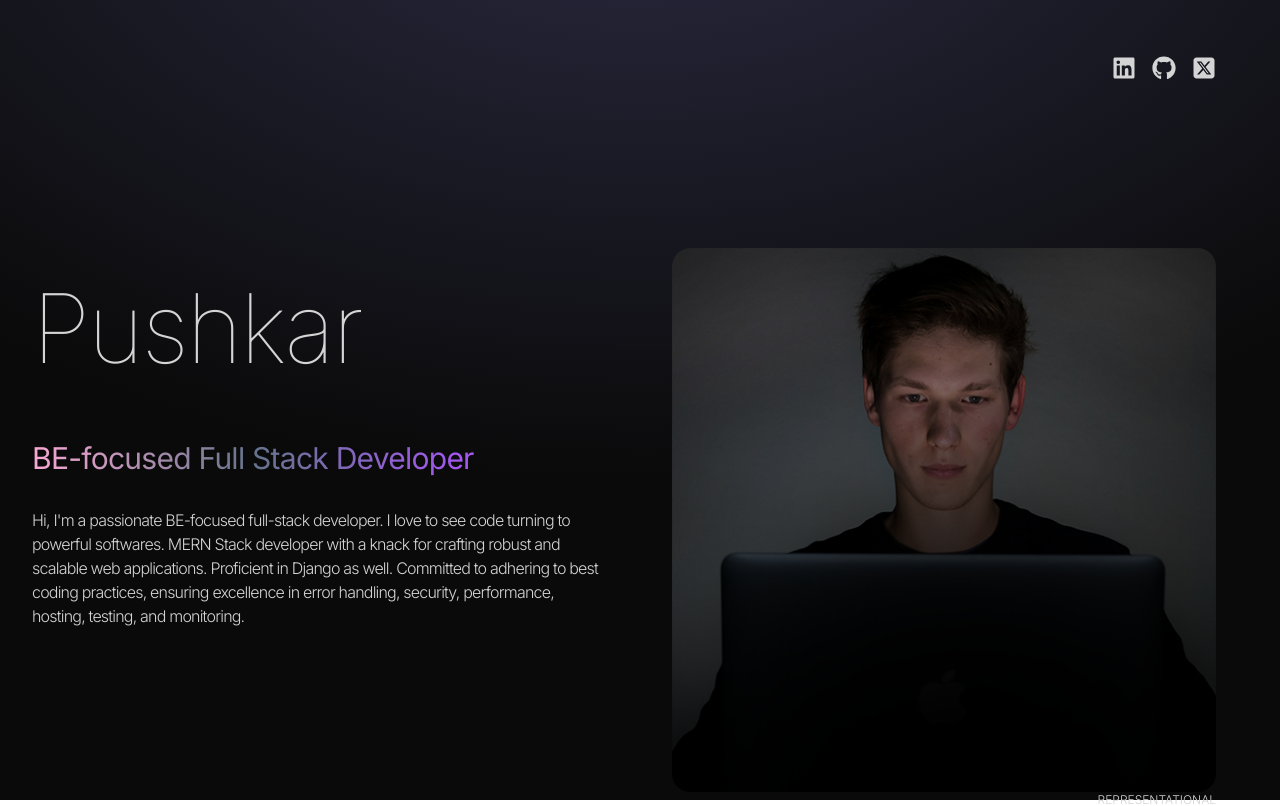
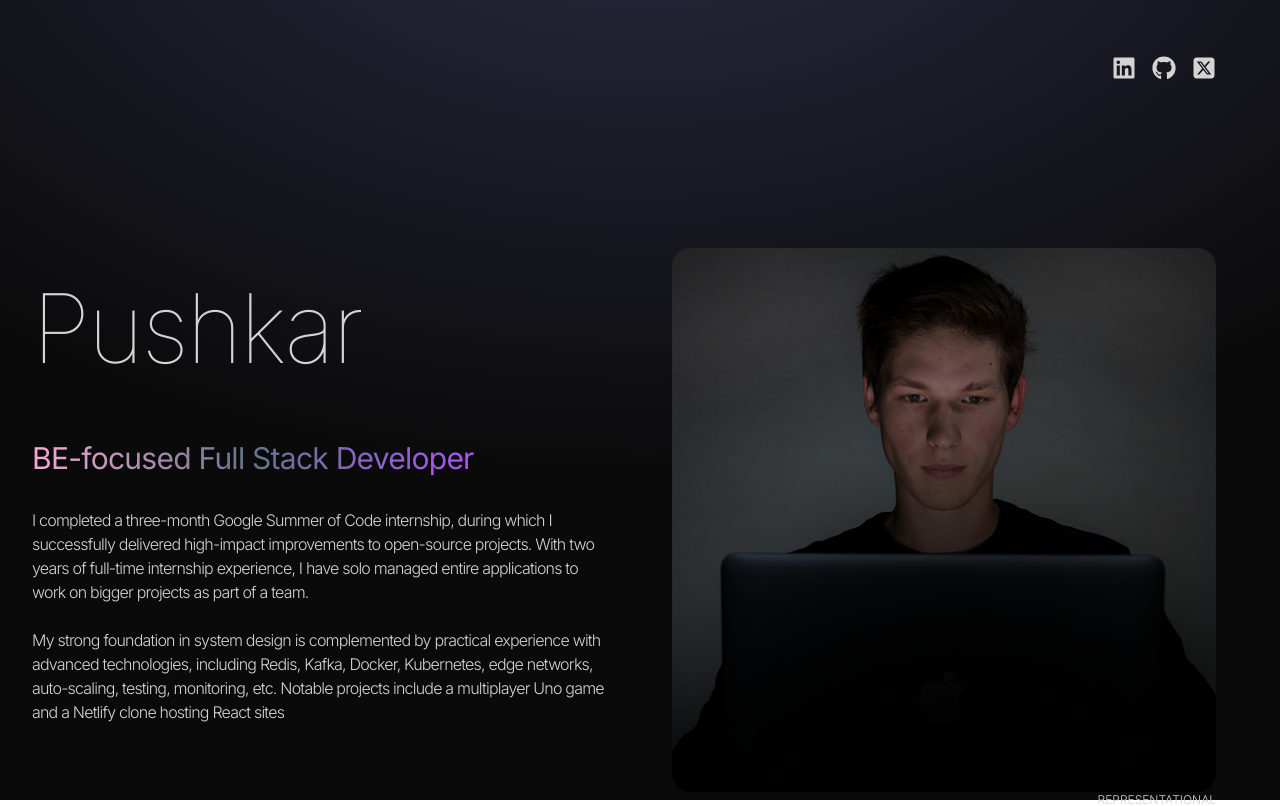
Before and after one commit to pushkar707/new-react-portfolio, a React (Vite) app: page / in a window 1280 px wide. Shown: the top 806 px of the page. Built offline with nearby package versions, Linux system fonts and the light colour scheme.

Commit message:
change: hero content

```diff
--- a/src/components/Hero.jsx
+++ b/src/components/Hero.jsx
@@ -38,8 +38,9 @@ const Hero = () => {
               initial="hidden"
               animate="visible"
               className="my-2 max-w-xl py-6 font-light tracking-tighter"
+              dangerouslySetInnerHTML={{__html: HERO_CONTENT}}
             >
-              {HERO_CONTENT}
+              {/* {HERO_CONTENT} */}
             </motion.p>
           </div>
         </div>
--- a/src/constants/index.js
+++ b/src/constants/index.js
@@ -3,7 +3,9 @@ import project2 from '../assets/projects/project-2.png';
 import project3 from '../assets/projects/project-3.png';
 import project4 from '../assets/projects/project-4.png';
 
-export const HERO_CONTENT = `Hi, I'm a passionate BE-focused full-stack developer. I love to see code turning to powerful softwares. MERN Stack developer with a knack for crafting robust and scalable web applications. Proficient in Django as well. Committed to adhering to best coding practices, ensuring excellence in error handling, security, performance, hosting, testing, and monitoring.`;
+export const HERO_CONTENT = `I completed a three-month Google Summer of Code internship, during which I successfully delivered high-impact improvements to open-source projects. With two years of full-time internship experience, I have solo managed entire applications to work on bigger projects as part of a team.
+<br/><br/>
+My strong foundation in system design is complemented by practical experience with advanced technologies, including Redis, Kafka, Docker, Kubernetes, edge networks, auto-scaling, testing, monitoring, etc. Notable projects include a multiplayer Uno game and a Netlify clone hosting React sites`;
 
 export const ABOUT_TEXT = `I am a dedicated and versatile full stack developer with a passion for creating efficient and user-friendly web applications. With 5 years of professional experience, I have worked with a variety of technologies, including React, Next.js, Node.js, MySQL, PostgreSQL, and MongoDB. My journey in web development began with a deep curiosity for how things work, and it has evolved into a career where I continuously strive to learn and adapt to new challenges. I thrive in collaborative environments and enjoy solving complex problems to deliver high-quality solutions. Outside of coding, I enjoy staying active, exploring new technologies, and contributing to open-source projects.`;
 
```
